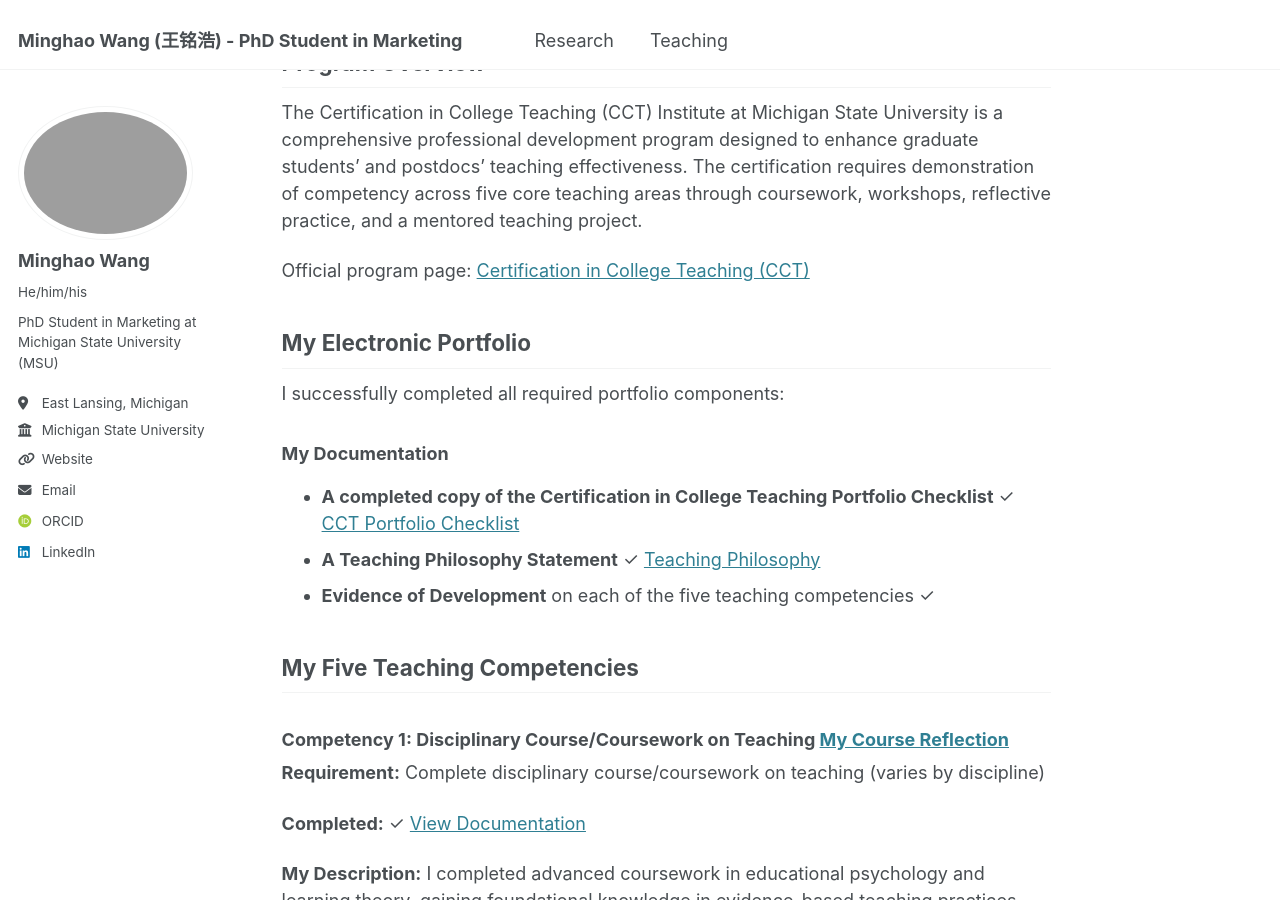
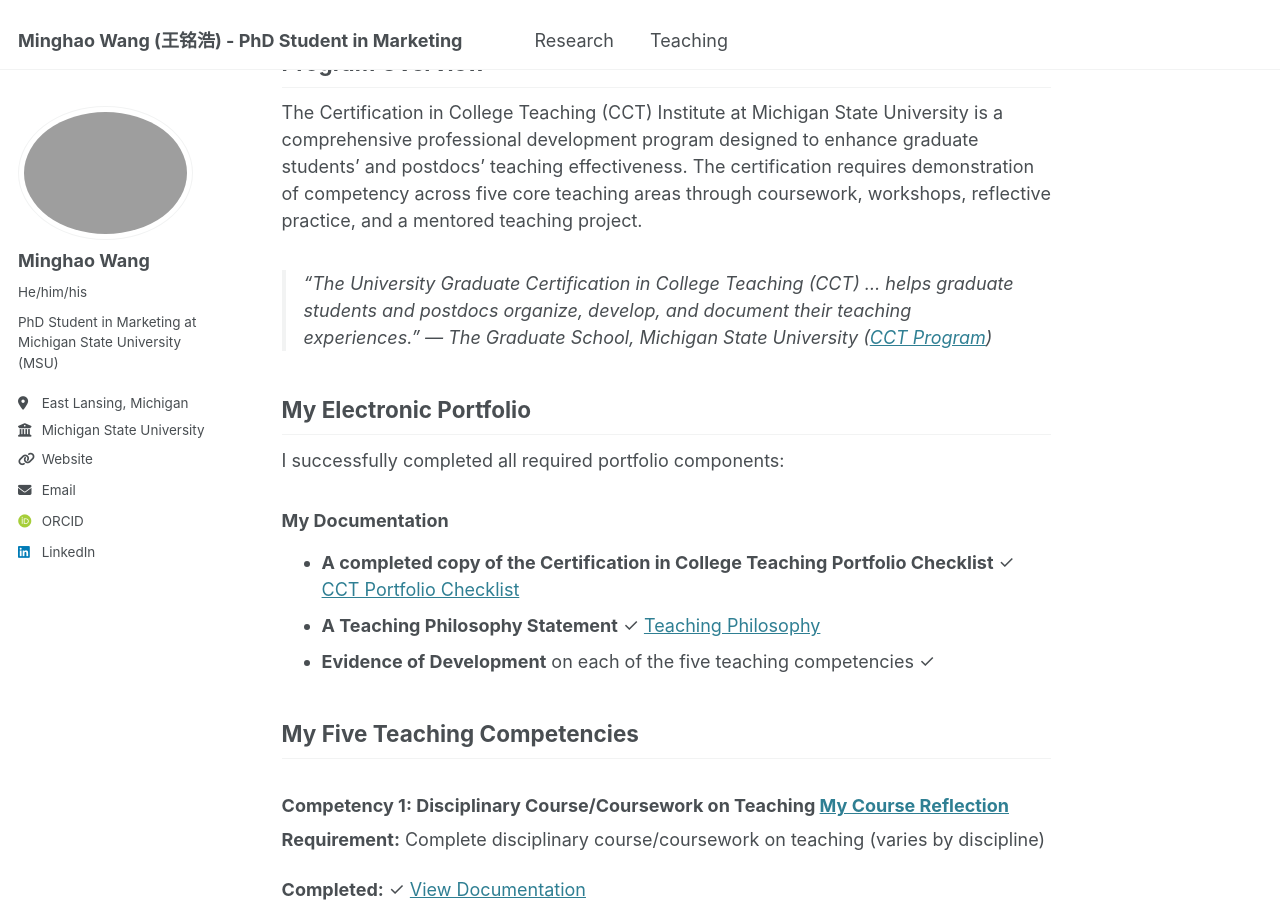
Before and after one commit to minghaowang-research/minghaowang-research.github.io, a Jekyll site: the page built from _teaching/certification-college-teaching.md, in a window 1280 px wide and 900 px high, scrolled down 564 px. Built offline with Jekyll 4.4.1, drawn with Linux system fonts in a browser that asks for light colours; some web fonts are replaced.

Commit message:
Added ccti links

```diff
--- a/_teaching/certification-college-teaching.md
+++ b/_teaching/certification-college-teaching.md
@@ -24,7 +24,7 @@ As a first-year PhD student in Marketing at Michigan State University, I success
 
 The Certification in College Teaching (CCT) Institute at Michigan State University is a comprehensive professional development program designed to enhance graduate students' and postdocs' teaching effectiveness. The certification requires demonstration of competency across five core teaching areas through coursework, workshops, reflective practice, and a mentored teaching project.
 
-Official program page: [Certification in College Teaching (CCT)](https://grad.msu.edu/CCTP)
+> "The University Graduate Certification in College Teaching (CCT) ... helps graduate students and postdocs organize, develop, and document their teaching experiences." — The Graduate School, Michigan State University ([CCT Program](https://grad.msu.edu/CCTP))
 
 ## My Electronic Portfolio
 
```
